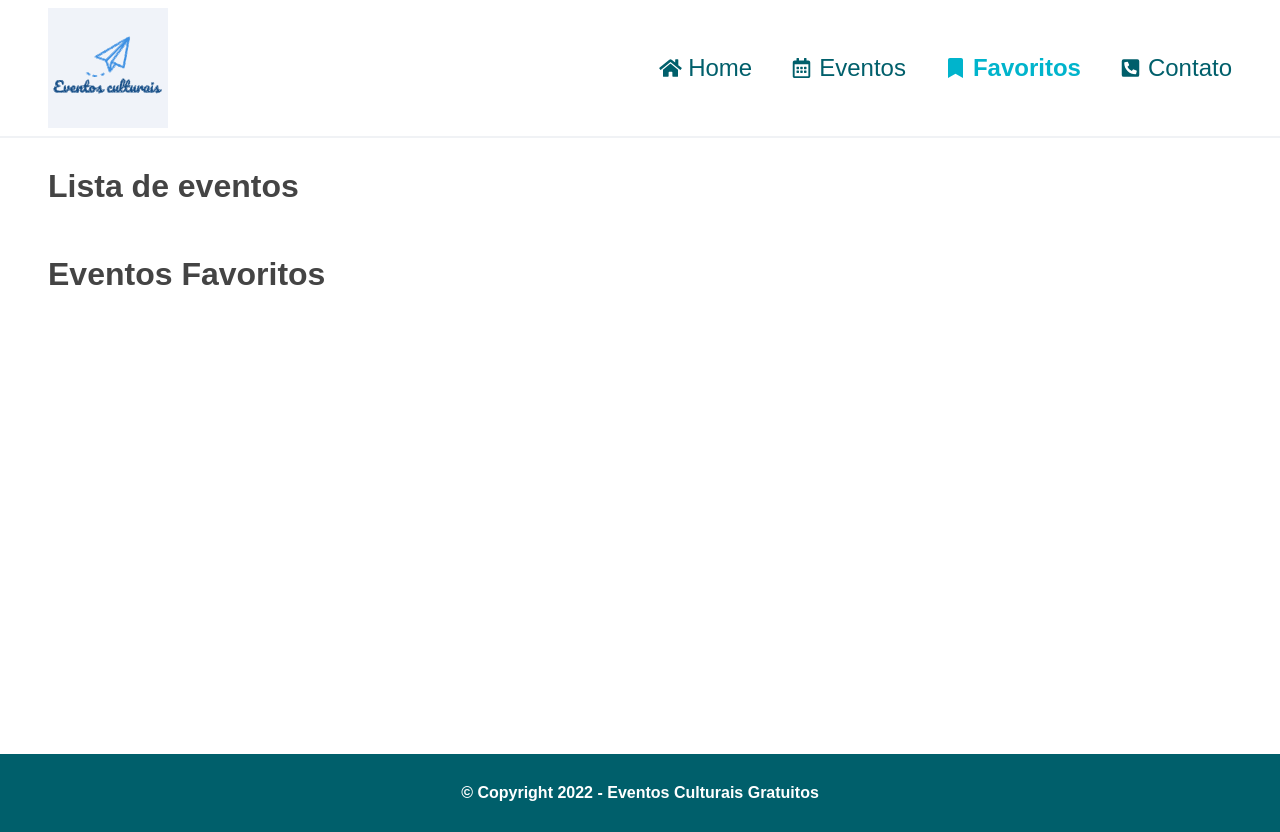
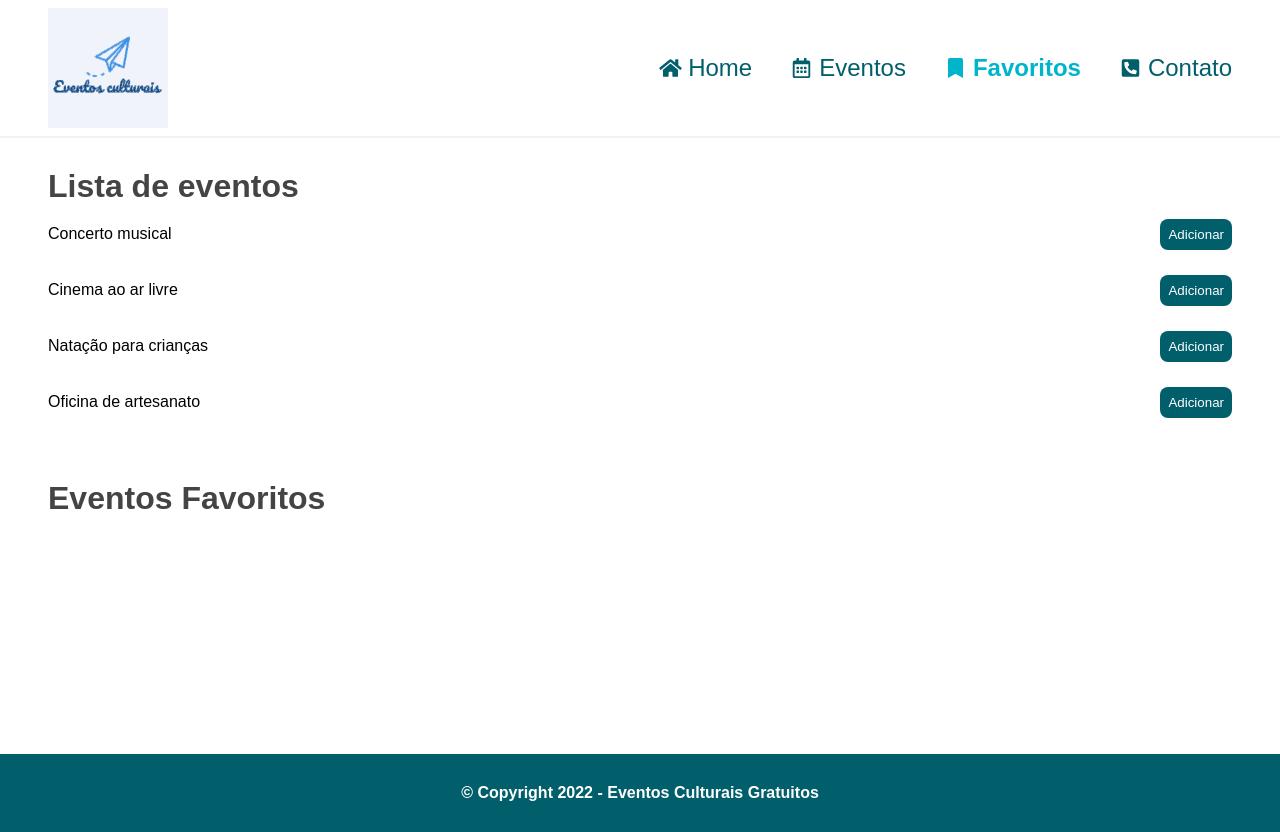
Before and after one commit to rafaelvm/cultural-events, a React (Create React App) app: page /eventos-favoritos in a window 1280 px wide. Built offline with nearby package versions, Linux system fonts and the light colour scheme; data requests are answered from the project's data file.

Commit message:
chore: adjusted events favourites

```diff
--- a/src/pages/FavoriteEvents/index.tsx
+++ b/src/pages/FavoriteEvents/index.tsx
@@ -33,15 +33,17 @@ export function FavoriteEvents() {
 
     if (eventsFavourites) {
       setFavorites(eventsFavourites);
+    } else {
+      setFavorites(eventsList);
     }
-  }, []);
+  }, [eventsList]);
 
   if (eventsList.length > 0) {
     return (
       <Container className="mainContainer">
         <h1>Lista de eventos</h1>
         <ul>
-          {favorites.map((item, index) => (
+          {favorites?.map((item, index) => (
             <li key={index}>
               {item.title}
               <Button
```
